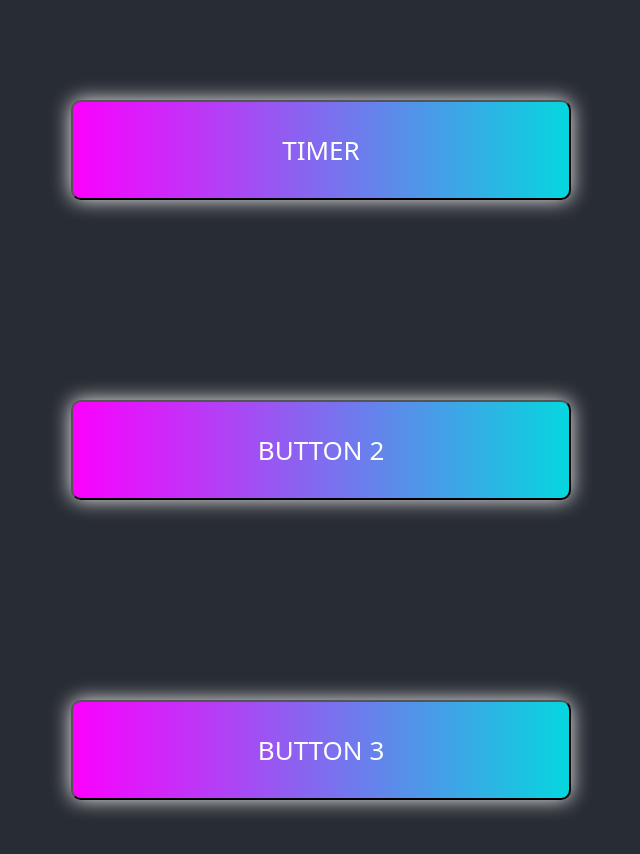
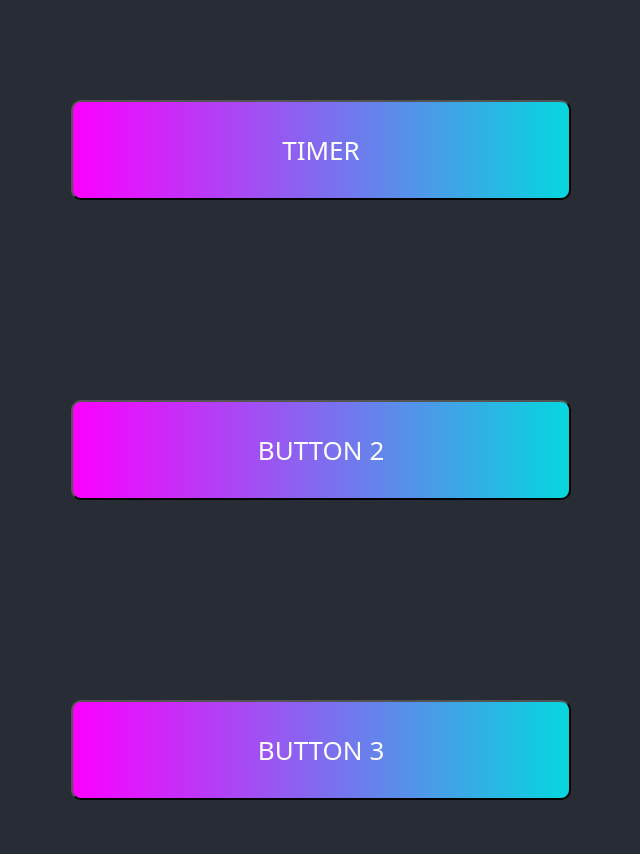
Before and after one commit to sepehr455/Syndrex, a React (Create React App) app: page / in a window 1280 px wide. Shown: the top 854 px of the page, without its empty margins (319-959 px from the left). Built offline with nearby package versions, Linux system fonts and the light colour scheme.

Commit message:
Added the timer file and changed the button colors a little

```diff
--- a/src/App.js
+++ b/src/App.js
@@ -2,7 +2,7 @@ import './Styles/App.css';
 import 'bootstrap/dist/css/bootstrap.min.css';
 import {BrowserRouter as Router, Routes, Route, Link} from 'react-router-dom'
 import HomeScreen from "./Pages/Home";
-import {Timer} from "./Pages/Timer";
+import Timer from "./Pages/Timer";
 
 function App() {
     return (
--- /dev/null
+++ b/src/Pages/Timer.jsx
@@ -0,0 +1,8 @@
+export default function Timer(){
+    return(
+        <h1>
+            Hello there my friend
+        </h1>
+    )
+
+}
--- a/src/Styles/App.css
+++ b/src/Styles/App.css
@@ -33,7 +33,6 @@
   transition: 0.5s;
   background-size: 200% auto;
   color: white;
-  box-shadow: 0 0 20px #eee;
   border-radius: 10px;
   display: block;
 }
```
